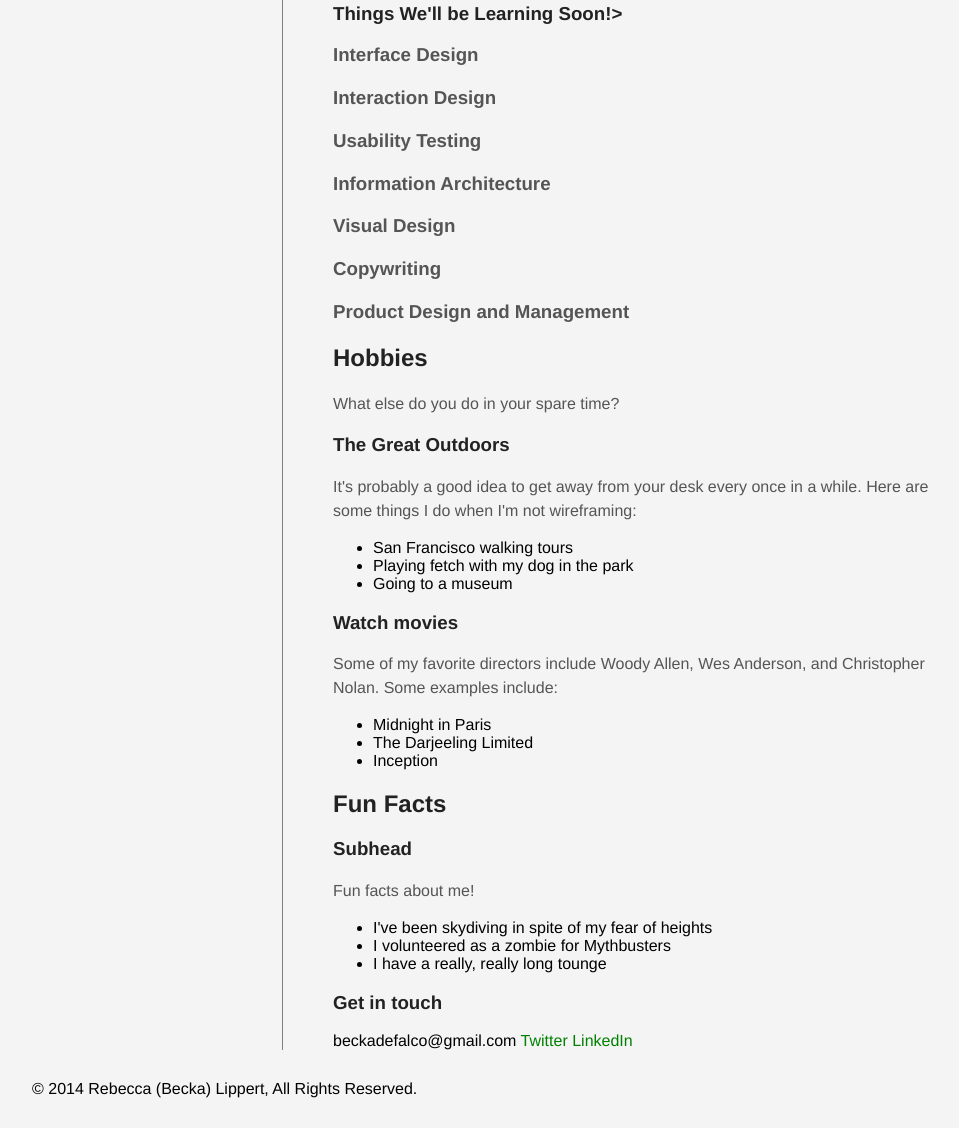
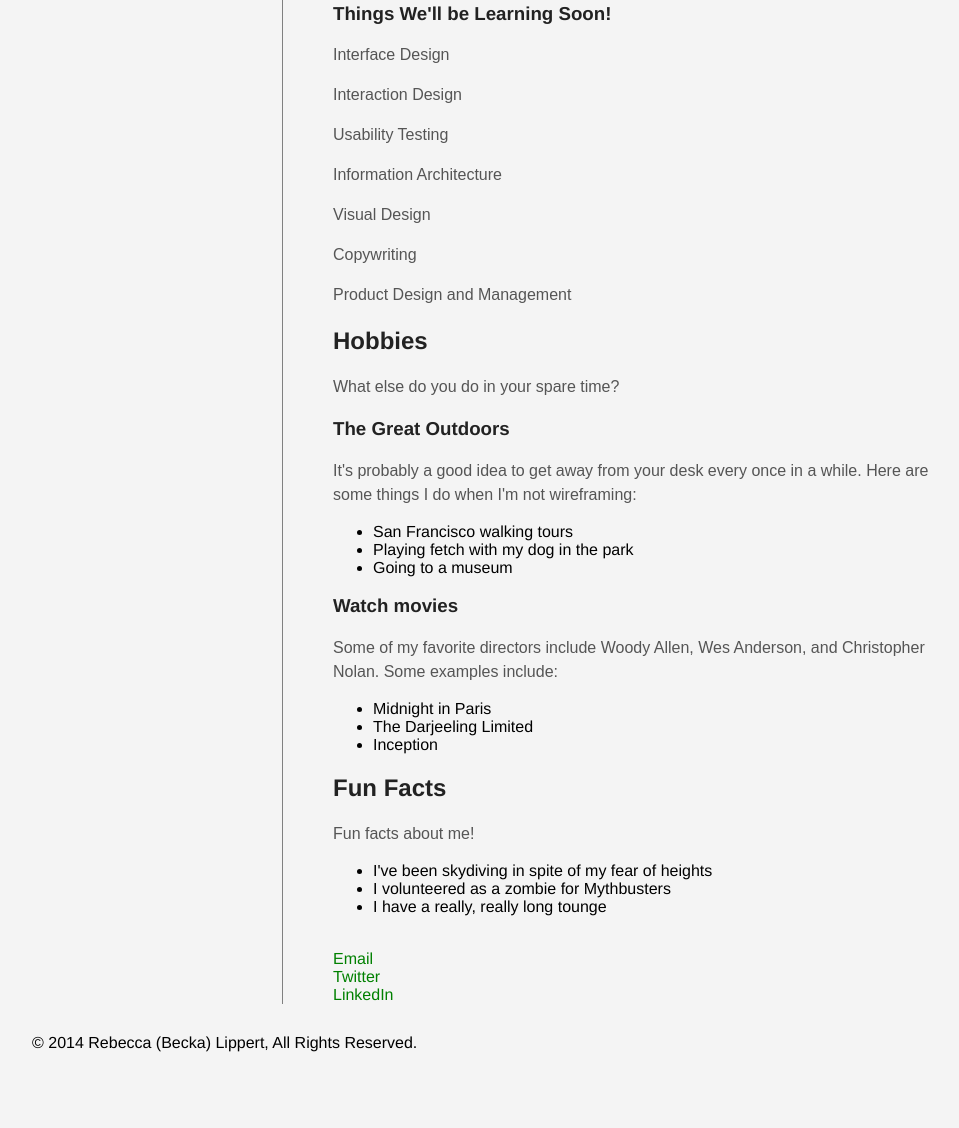
Before and after one commit to HeckaBecka/heckabecka.github.io, a plain HTML site: page index.html in a window 1280 px wide. Shown: the part 607-1735 px from the top of the page, without its empty margins (138-1097 px from the left). After the commit the page ends 1689 px from the top, so only its background shows below. Drawn offline with nearby package versions, Linux system fonts and the light colour scheme.

Commit message:
More text changes

```diff
--- a/index.html
+++ b/index.html
@@ -32,7 +32,9 @@
       <!-- Main content area -->
       <div id="main">
         <h2 id="projects">Projects</h2>
-        <p>I'm learning a crap ton about UX at Tradecraft. My instructors, Kate Rutter and Laura Klein, are super helpful resources. Here are some things we've covered thus far:</p>
+
+        <p>
+        I'm learning a crap ton about UX at Tradecraft. My instructors, Kate Rutter and Laura Klein, are super helpful resources. Here are some things we've covered thus far:</p>
 
         <h3>User Research</h3>
         <p>Creating personas and validating them</p>
@@ -45,7 +47,7 @@
         <h3>HTML/CSS</h3>
         <p>And the basics of Javascript and backend development</p>
 
-        <h3>Things We'll be Learning Soon!>
+        <h3>Things We'll be Learning Soon!</h3>
         <p>Interface Design</p>
         <p>Interaction Design</p>
         <p>Usability Testing</p>
@@ -76,7 +78,6 @@
         </ul>
 
         <h2 id="fun-facts">Fun Facts</h2>
-        <h3>Subhead</h3>
         <p>Fun facts about me!</p>
         <ul>
           <li>I've been skydiving in spite of my fear of heights</li>
@@ -84,9 +85,11 @@
           <li>I have a really, really long tounge</li>
         </ul>
 
-        <h3>Get in touch</h3>
-        beckadefalco@gmail.com
+        <br>
+        <a href="mailto:becka@tradecrafted.com">Email</a>
+        <br>
         <a href="http://www.twitter.com/twitzzzy">Twitter</a>
+        <br>
         <a href="http://www.linkedin.com/in/beckadefalco">LinkedIn</a>
 
       </div>
--- a/resources/layout.css
+++ b/resources/layout.css
@@ -35,6 +35,7 @@ h1, h2, h3 {
 p {
 	line-height: 24px;
 	color: #555;
+	font-family: 'Julius Sans One', sans-serif;
 }
 
 a {
```
